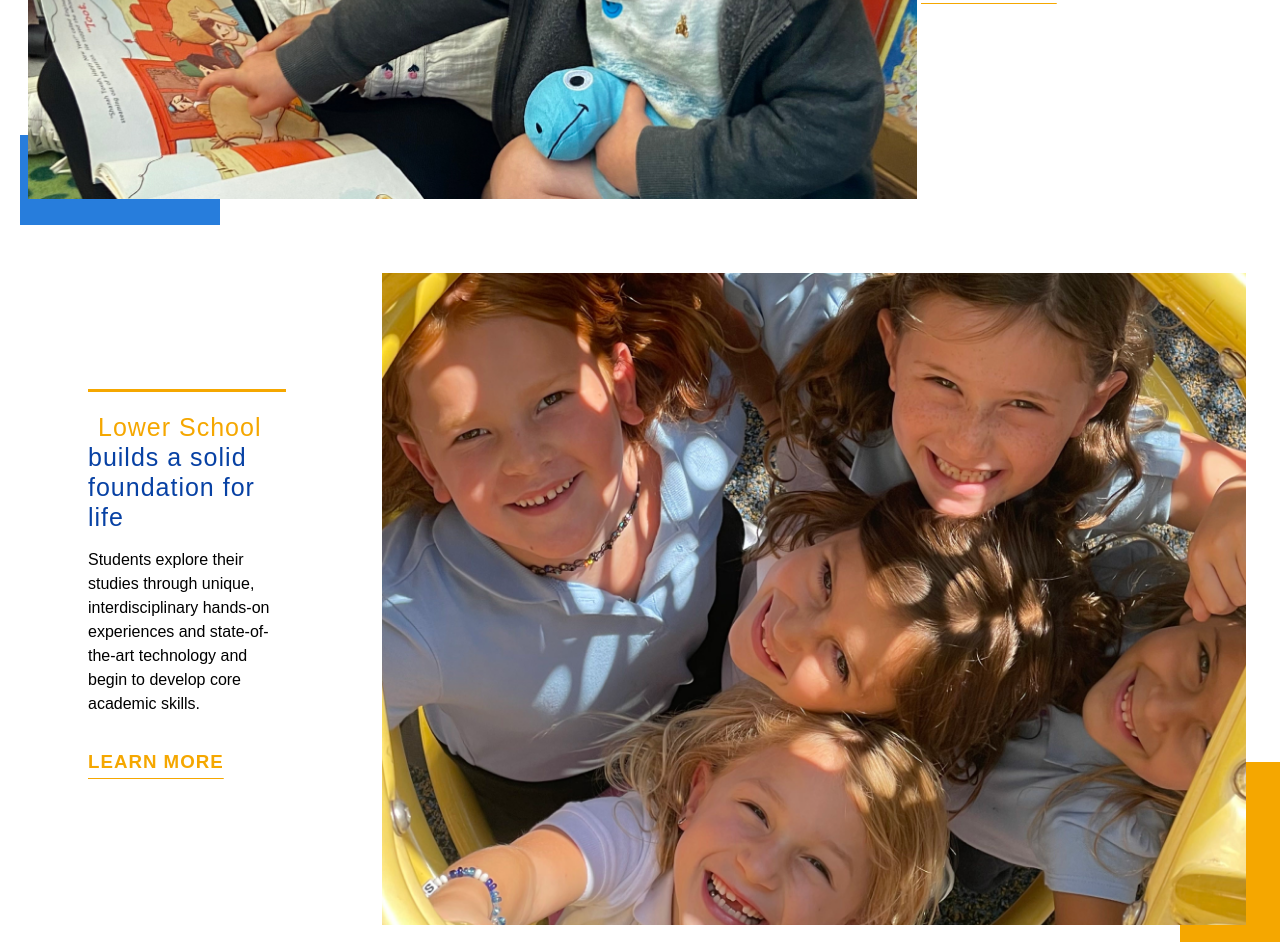
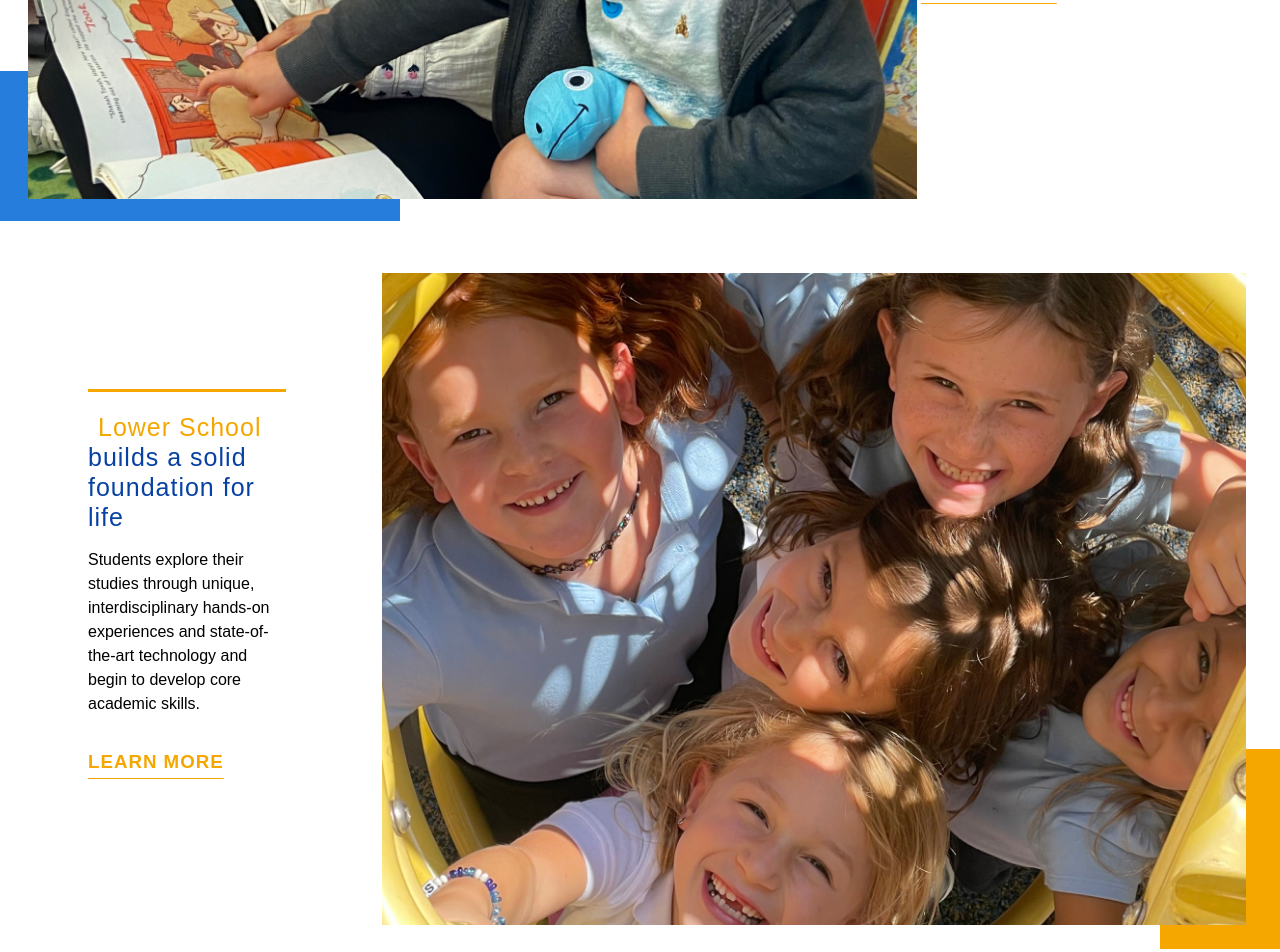
Before and after one commit to MassimilianoMarcello/nyc_mds_day_school, a React (Create React App) app: page / in a window 1280 px wide. Shown: the part 2800-3752 px from the top of the page. Built offline with nearby package versions, Linux system fonts and the light colour scheme; a web font is replaced by a local one.

Commit message:
last really

```diff
--- a/src/components/Main Content/FourSection.css
+++ b/src/components/Main Content/FourSection.css
@@ -75,10 +75,10 @@ h1 .text-gold {
   grid-column: 1/3;
   grid-row: 8/9;
 
-  width: 100px;
-  height: 180px;
+  width: 120px;
+  height: 200px;
   z-index: 1;
-  margin-top: -10.2rem;
+  margin-top: -11rem;
 
   right: 0;
   bottom: 1;
@@ -143,7 +143,7 @@ h1 .text-gold {
   }
 
   .b5 {
-    background-color: #277ddc;
+    background-color: #f5a700;
 
 
   }
--- a/src/components/Main Content/ThreeSection.css
+++ b/src/components/Main Content/ThreeSection.css
@@ -238,10 +238,17 @@ padding-right: 1;
   }
 
   .a5 {
-     z-index: 1;
-position: absolute;
+  position: absolute;
  bottom: 1;
+ background-color: #277ddc;
 
+height: 150px;
+ margin-left: -60px;
+ width: 400px;
+ z-index: 1;
+ margin-top: -8rem;
+ position: absolute;
+ bottom: 1;
   }
 
 
```
